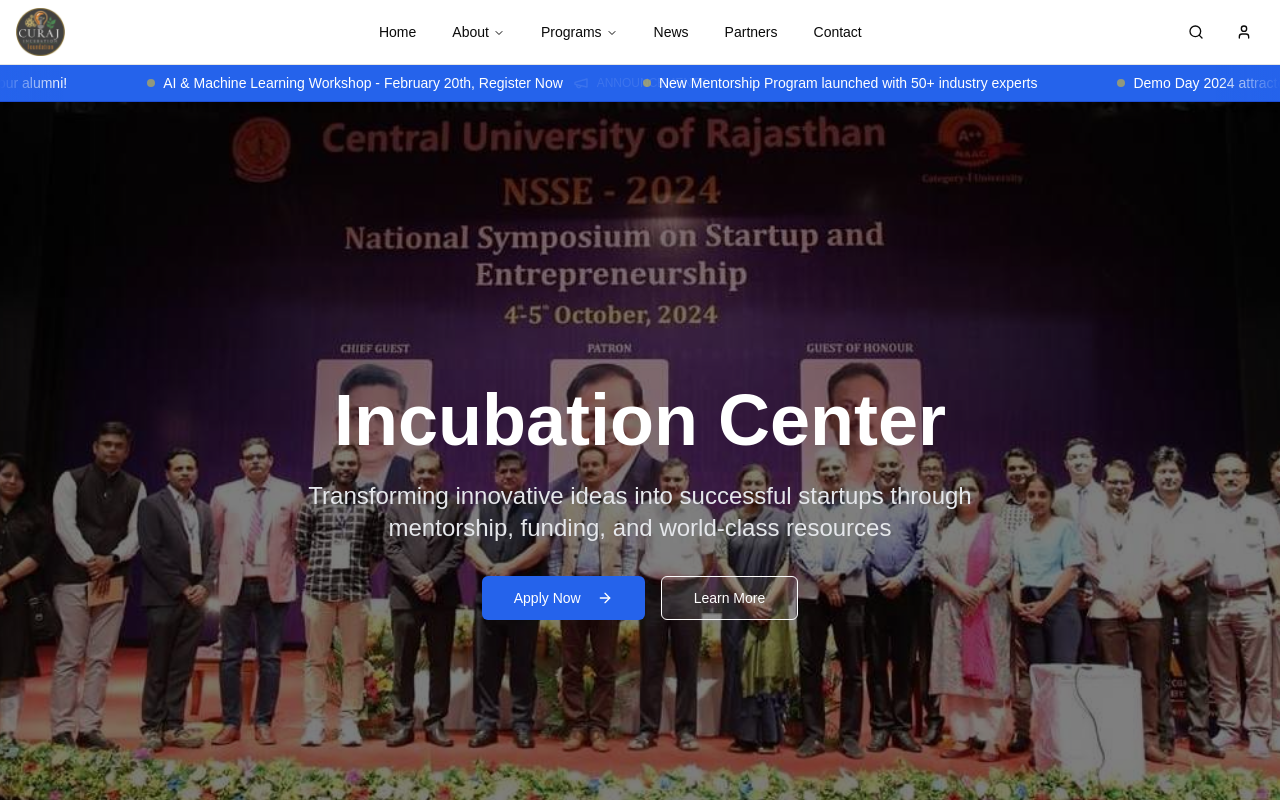
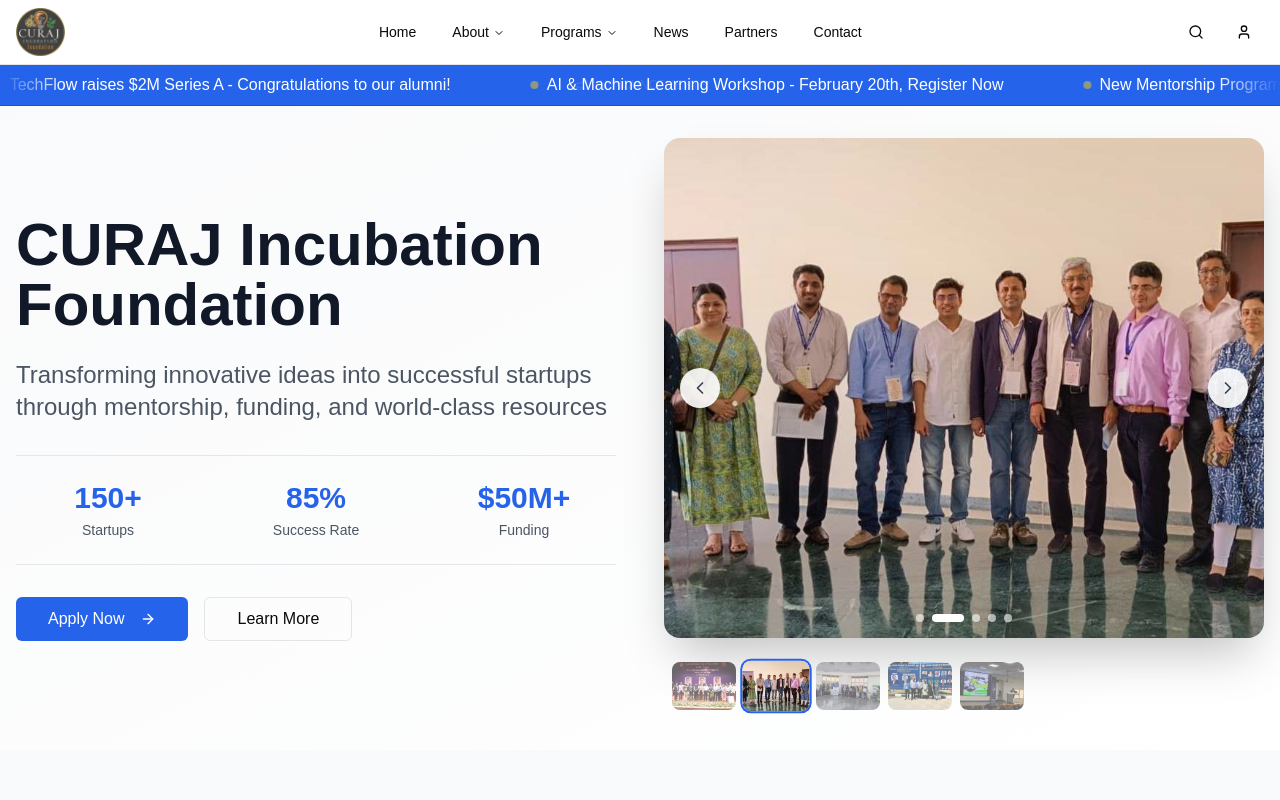
Before and after one commit to abhinavpareek655/incubation-center, a Next.js app: page / in a window 1280 px wide. Shown: the top 800 px of the page. Built offline with nearby package versions, Linux system fonts and the light colour scheme.

Commit message:
fixing the hero section in home page

```diff
--- a/components/hero.tsx
+++ b/components/hero.tsx
@@ -1,42 +1,225 @@
+"use client"
+
+import type React from "react"
+
+import { useState, useEffect, useRef } from "react"
 import { Button } from "@/components/ui/button"
-import { ArrowRight } from "lucide-react"
-import Link from "next/link"
+import { ArrowRight, ChevronLeft, ChevronRight, Play, Pause } from "lucide-react"
+import Image from "next/image"
 
 export default function Hero() {
-  return (
-    <section className="relative h-[600px] md:h-[700px] lg:h-[800px] flex items-center justify-center overflow-hidden">
-      {/* Background Image */}
-      <div
-        className="absolute inset-0 bg-cover bg-center bg-no-repeat"
-        style={{
-          backgroundImage: `url('/img1.jpg')`,
-        }}
-      >
-        <div className="absolute inset-0 bg-black/50" />
-      </div>
+  const [currentSlide, setCurrentSlide] = useState(0)
+  const [isAutoPlaying, setIsAutoPlaying] = useState(true)
+  const [touchStart, setTouchStart] = useState(0)
+  const [touchEnd, setTouchEnd] = useState(0)
+  const slideRef = useRef<HTMLDivElement>(null)
 
-      {/* Content */}
-      <div className="relative z-10 text-center text-white px-4 max-w-4xl mx-auto">
-        <h1 className="text-4xl md:text-6xl lg:text-7xl font-bold mb-6 leading-tight">Incubation Center</h1>
-        <p className="text-xl md:text-2xl mb-8 text-gray-200 max-w-2xl mx-auto">
-          Transforming innovative ideas into successful startups through mentorship, funding, and world-class resources
-        </p>
-        <div className="flex flex-col sm:flex-row gap-4 justify-center">
-          <Link href="/apply" className="block">
-            <Button size="lg" className="bg-blue-600 hover:bg-blue-700 text-white px-8 py-3">
+  const slides = [
+    {
+      image: "/img1.jpg",
+      alt: "Modern co-working space with entrepreneurs collaborating",
+    },
+    {
+      image: "/img17.jpg",
+      alt: "Innovation lab with cutting-edge technology",
+    },
+    {
+      image: "/img14.jpg",
+      alt: "Startup pitch presentation in progress",
+    },
+    {
+      image: "/img2.jpg",
+      alt: "Mentorship session between expert and entrepreneur",
+    },
+    {
+      image: "/img16.jpg",
+      alt: "Team meeting in modern conference room",
+    },
+  ]
+// Auto-advance slides
+useEffect(() => {
+  if (!isAutoPlaying) return
+  const timer = setInterval(() => {
+    setCurrentSlide((prev) => (prev + 1) % slides.length)
+  }, 4000)
+  return () => clearInterval(timer)
+}, [slides.length, isAutoPlaying])
+
+const nextSlide = () => {
+  setCurrentSlide((prev) => (prev + 1) % slides.length)
+}
+
+const prevSlide = () => {
+  setCurrentSlide((prev) => (prev - 1 + slides.length) % slides.length)
+}
+
+// Touch handlers for mobile swipe
+const handleTouchStart = (e: React.TouchEvent) => {
+  setTouchStart(e.targetTouches[0].clientX)
+}
+
+const handleTouchMove = (e: React.TouchEvent) => {
+  setTouchEnd(e.targetTouches[0].clientX)
+}
+
+const handleTouchEnd = () => {
+  if (!touchStart || !touchEnd) return
+  const distance = touchStart - touchEnd
+  const isLeftSwipe = distance > 50
+  const isRightSwipe = distance < -50
+
+  if (isLeftSwipe) {
+    nextSlide()
+  }
+  if (isRightSwipe) {
+    prevSlide()
+  }
+}
+
+const toggleAutoPlay = () => {
+  setIsAutoPlaying(!isAutoPlaying)
+}
+
+return (
+  <section className="py-8 bg-gradient-to-br from-gray-50 to-white">
+    <div className="container px-4">
+      {/* Mobile-first layout */}
+      <div className="space-y-8 lg:grid lg:grid-cols-2 lg:gap-12 lg:items-center lg:space-y-0">
+        {/* Content Side - Appears first on mobile */}
+        <div className="space-y-6 md:space-y-8 text-center lg:text-left">
+          <div>
+            <h1 className="text-3xl sm:text-4xl md:text-5xl lg:text-6xl font-bold text-gray-900 mb-4 md:mb-6 leading-tight">
+              CURAJ Incubation Foundation
+            </h1>
+            <p className="text-lg sm:text-xl md:text-2xl text-gray-600 mb-6 md:mb-8 leading-relaxed px-4 sm:px-0">
+              Transforming innovative ideas into successful startups through mentorship, funding, and world-class
+              resources
+            </p>
+          </div>
+
+          {/* Mobile-optimized Stats */}
+          <div className="grid grid-cols-3 gap-3 sm:gap-6 py-4 md:py-6 border-y border-gray-200 mx-4 sm:mx-0">
+            <div className="text-center">
+              <div className="text-xl sm:text-2xl md:text-3xl font-bold text-blue-600 mb-1">150+</div>
+              <div className="text-xs sm:text-sm text-gray-600">Startups</div>
+            </div>
+            <div className="text-center">
+              <div className="text-xl sm:text-2xl md:text-3xl font-bold text-blue-600 mb-1">85%</div>
+              <div className="text-xs sm:text-sm text-gray-600">Success Rate</div>
+            </div>
+            <div className="text-center">
+              <div className="text-xl sm:text-2xl md:text-3xl font-bold text-blue-600 mb-1">$50M+</div>
+              <div className="text-xs sm:text-sm text-gray-600">Funding</div>
+            </div>
+          </div>
+
+          {/* Mobile-optimized CTA Buttons */}
+          <div className="flex flex-col sm:flex-row gap-3 sm:gap-4 px-4 sm:px-0">
+            <Button size="lg" className="bg-blue-600 hover:bg-blue-700 text-white px-6 py-3 text-base sm:px-8">
               Apply Now
               <ArrowRight className="ml-2 h-4 w-4" />
             </Button>
-          </Link>
-          <Button
-            size="lg"
-            variant="outline"
-            className="bg-white/10 border-white text-white hover:bg-white hover:text-black px-8 py-3"
+            <Button size="lg" variant="outline" className="px-6 py-3 text-base sm:px-8 bg-transparent">
+              Learn More
+            </Button>
+          </div>
+        </div>
+
+        {/* Slideshow Side - Mobile optimized */}
+        <div className="relative">
+          <div
+            ref={slideRef}
+            className="relative h-64 sm:h-80 md:h-96 lg:h-[500px] rounded-xl lg:rounded-2xl overflow-hidden shadow-xl lg:shadow-2xl"
+            onTouchStart={handleTouchStart}
+            onTouchMove={handleTouchMove}
+            onTouchEnd={handleTouchEnd}
           >
-            Learn More
-          </Button>
+            {/* Main Image */}
+            <div className="relative h-full">
+              <Image
+                src={slides[currentSlide].image || "/placeholder.svg"}
+                alt={slides[currentSlide].alt}
+                fill
+                className="object-cover transition-all duration-700 ease-in-out"
+                priority
+                sizes="(max-width: 768px) 100vw, (max-width: 1200px) 50vw, 33vw"
+              />
+              <div className="absolute inset-0 bg-gradient-to-t from-black/20 to-transparent" />
+            </div>
+
+            {/* Mobile-friendly Navigation */}
+            <button
+              onClick={prevSlide}
+              className="absolute left-2 sm:left-4 top-1/2 -translate-y-1/2 w-8 h-8 sm:w-10 sm:h-10 bg-white/90 hover:bg-white rounded-full flex items-center justify-center shadow-lg transition-all duration-200 hover:scale-110 active:scale-95"
+              aria-label="Previous image"
+            >
+              <ChevronLeft className="h-4 w-4 sm:h-5 sm:w-5 text-gray-700" />
+            </button>
+            <button
+              onClick={nextSlide}
+              className="absolute right-2 sm:right-4 top-1/2 -translate-y-1/2 w-8 h-8 sm:w-10 sm:h-10 bg-white/90 hover:bg-white rounded-full flex items-center justify-center shadow-lg transition-all duration-200 hover:scale-110 active:scale-95"
+              aria-label="Next image"
+            >
+              <ChevronRight className="h-4 w-4 sm:h-5 sm:w-5 text-gray-700" />
+            </button>
+
+            {/* Auto-play toggle for mobile */}
+            <button
+              onClick={toggleAutoPlay}
+              className="absolute top-2 sm:top-4 right-2 sm:right-4 w-8 h-8 sm:w-10 sm:h-10 bg-white/90 hover:bg-white rounded-full flex items-center justify-center shadow-lg transition-all duration-200 hover:scale-110 active:scale-95 md:hidden"
+              aria-label={isAutoPlaying ? "Pause slideshow" : "Play slideshow"}
+            >
+              {isAutoPlaying ? (
+                <Pause className="h-3 w-3 sm:h-4 sm:w-4 text-gray-700" />
+              ) : (
+                <Play className="h-3 w-3 sm:h-4 sm:w-4 text-gray-700" />
+              )}
+            </button>
+
+            {/* Mobile-optimized Slide Indicators */}
+            <div className="absolute bottom-2 sm:bottom-4 left-1/2 -translate-x-1/2 flex space-x-1.5 sm:space-x-2">
+              {slides.map((_, index) => (
+                <button
+                  key={index}
+                  onClick={() => setCurrentSlide(index)}
+                  className={`h-1.5 sm:h-2 rounded-full transition-all duration-200 ${
+                    index === currentSlide ? "bg-white w-6 sm:w-8" : "bg-white/60 w-1.5 sm:w-2"
+                  }`}
+                  aria-label={`Go to slide ${index + 1}`}
+                />
+              ))}
+            </div>
+
+            {/* Swipe indicator for mobile */}
+            <div className="absolute bottom-8 sm:bottom-12 left-1/2 -translate-x-1/2 text-white/80 text-xs sm:text-sm md:hidden">
+              Swipe to navigate
+            </div>
+          </div>
+
+          {/* Mobile-optimized Thumbnail Strip - Hidden on very small screens */}
+          <div className="hidden sm:flex space-x-2 p-2 mt-3 md:mt-4 overflow-x-auto pb-2 scrollbar-hide">
+            {slides.map((slide, index) => (
+              <button
+                key={index}
+                onClick={() => setCurrentSlide(index)}
+                className={`relative flex-shrink-0 w-12 h-9 sm:w-16 sm:h-12 rounded-md lg:rounded-lg overflow-hidden transition-all duration-200 ${
+                  index === currentSlide ? "ring-2 ring-blue-600 scale-105" : "opacity-60 hover:opacity-100"
+                }`}
+                aria-label={`View slide ${index + 1}`}
+              >
+                <Image
+                  src={slide.image || "/placeholder.svg"}
+                  alt={slide.alt}
+                  fill
+                  className="object-cover"
+                  sizes="64px"
+                />
+              </button>
+            ))}
+          </div>
         </div>
       </div>
-    </section>
-  )
+    </div>
+  </section>
+)
 }
--- a/components/news-ticker-smooth.tsx
+++ b/components/news-ticker-smooth.tsx
@@ -61,7 +61,7 @@ export default function NewsTickerSmooth() {
         ref={tickerRef}
         className="ticker-track flex items-center whitespace-nowrap"
         style={{
-          animation: "scroll 30s linear infinite",
+          animation: "scroll 50s linear infinite",
           animationPlayState: isPaused ? "paused" : "running",
         }}
         onMouseEnter={() => setIsPaused(true)}
@@ -75,9 +75,9 @@ export default function NewsTickerSmooth() {
               {announcement.type === "internal" ? (
                 <Link
                   href={announcement.link}
-                  className="hover:text-yellow-200 transition-colors duration-200 flex items-center space-x-1 group"
+                  className="hover:text-yellow-200 hover:underline transition-colors duration-200 flex items-center space-x-1 group"
                 >
-                  <span className="text-sm font-medium">{announcement.text}</span>
+                  <span className="text-base font-medium">{announcement.text}</span>
                   <ExternalLink className="h-3 w-3 opacity-0 group-hover:opacity-100 transition-opacity" />
                 </Link>
               ) : (
@@ -87,7 +87,7 @@ export default function NewsTickerSmooth() {
                   rel="noopener noreferrer"
                   className="hover:text-yellow-200 transition-colors duration-200 flex items-center space-x-1 group"
                 >
-                  <span className="text-sm font-medium">{announcement.text}</span>
+                  <span className="text-base font-medium">{announcement.text}</span>
                   <ExternalLink className="h-3 w-3 opacity-0 group-hover:opacity-100 transition-opacity" />
                 </a>
               )}
```
